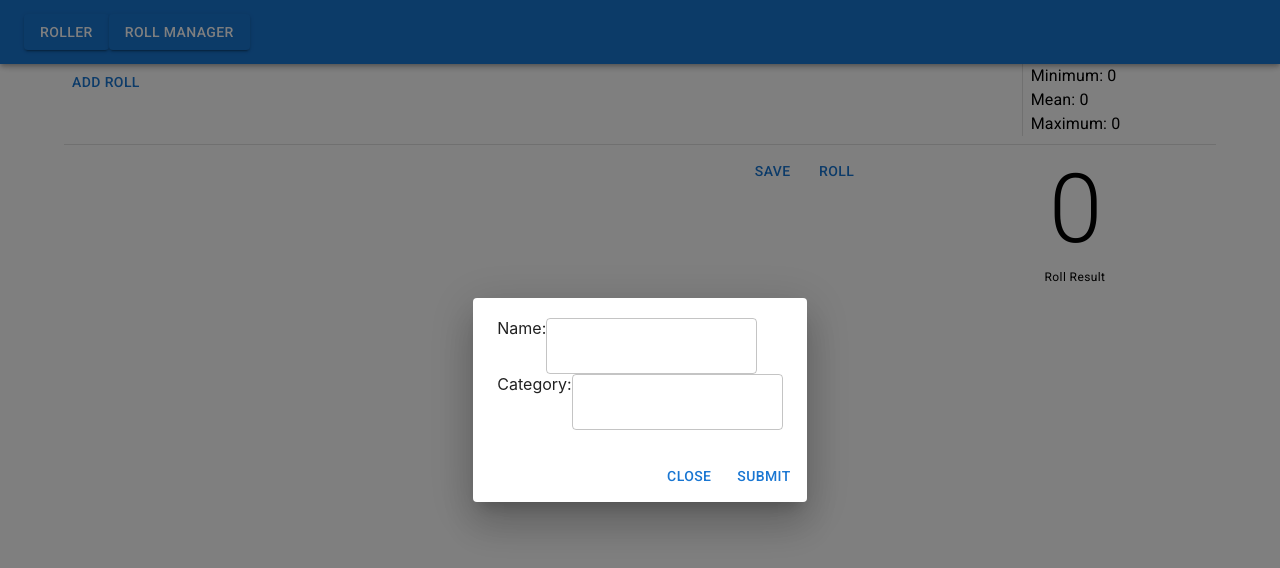
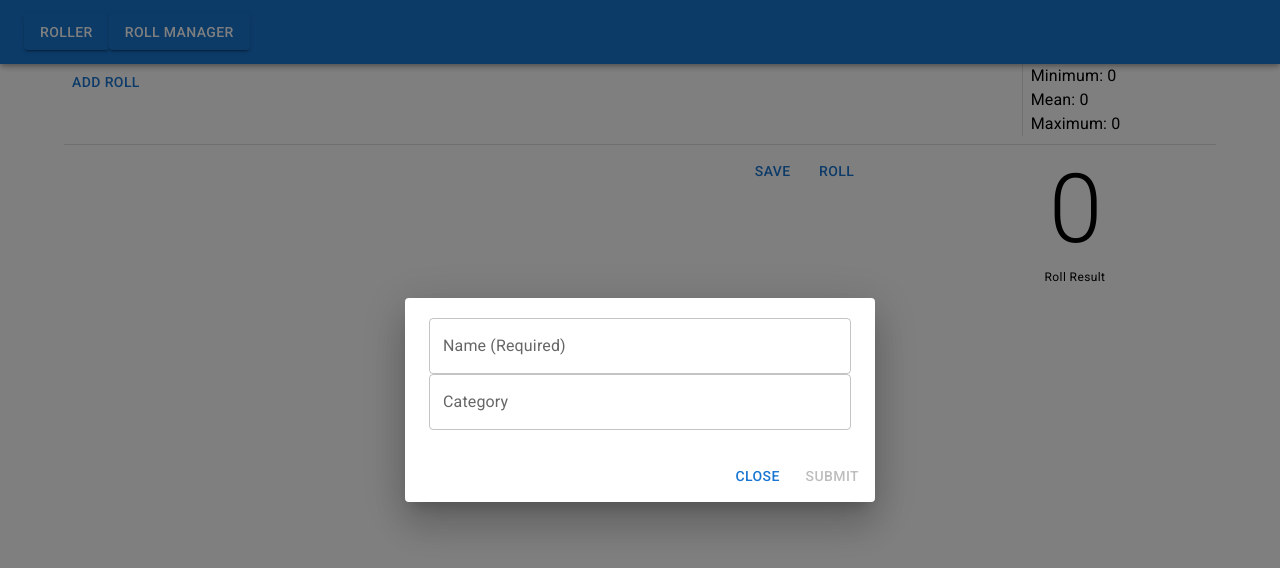
Before and after one commit to c-grattan/droll, a React (Create React App) app: page / in a window 1280 px wide. Both pictures are taken after a click on the button "SAVE". Shown: the top 568 px of the page. Built offline with nearby package versions, Linux system fonts and the light colour scheme; the HTML template or start-up script is replaced by a standard one.

Commit message:
Style update and code tidy

```diff
--- a/src/components/confirmdialogbutton/ConfirmDialogButton.tsx
+++ b/src/components/confirmdialogbutton/ConfirmDialogButton.tsx
@@ -20,7 +20,7 @@ export const ConfirmDialogButton = ({buttonText, onSubmit, children, submitDisab
 	}
 
 	return (<>
-		<Dialog open={open}>
+		<Dialog open={open} onClose={() => handleClose(false)}>
 			<DialogContent data-testid="cdb-content">
 				{children}
 			</DialogContent>
--- a/src/components/roller/Roller.tsx
+++ b/src/components/roller/Roller.tsx
@@ -47,7 +47,7 @@ export const Roller = ({rollManager}: RProps) => {
 		<Grid container spacing={1}>
 			<Grid item xs={9}>
 				{!noSelection && <>
-					<p>Currently editing: {rollManager.rolls[rollManager.getSelected()].name}</p>
+					<Typography variant="body1">Currently editing: {rollManager.rolls[rollManager.getSelected()].name}</Typography>
 					<Button
 						onClick={() => {
 							rollManager.setSelected(-1);
@@ -56,7 +56,7 @@ export const Roller = ({rollManager}: RProps) => {
 						data-testid="roller-reset"
 					>
 						Reset to new roll
-					</Button><br/>
+					</Button>
 				</>}
 				<RollComponent roll={roll} setRoll={(roll) => setRoll(roll)} />
 			</Grid>
@@ -75,12 +75,24 @@ export const Roller = ({rollManager}: RProps) => {
 					buttonText="Save"
 					data-testid="roller-openSave"
 					onSubmit={() => saveRoll()}
+					submitDisabled={saveName === undefined || saveName.length === 0}
 				>
-					<span>Name:</span>
-					<TextField inputProps={{'data-testid':"roller-saveName"}} disabled={!noSelection} value={saveName} onChange={(event) => {setSaveName(event.target.value)}} />
-					<br/><span>Category:</span>
-					<TextField inputProps={{'data-testid':"roller-saveCategory"}} value={saveCategory} onChange={(event) => {setSaveCategory(event.target.value)}} />
-					<>{saveName !== undefined && rollManager.getNames().includes(saveName) && <p>Warning! A roll already exists with that name, saving will overwrite the data.</p>}</>
+					<TextField
+						inputProps={{'data-testid':"roller-saveName"}}
+						disabled={!noSelection}
+						value={saveName}
+						onChange={(event) => {setSaveName(event.target.value)}}
+						label="Name (Required)"
+						fullWidth
+					/>
+					<TextField
+						inputProps={{'data-testid':"roller-saveCategory"}}
+						value={saveCategory}
+						onChange={(event) => {setSaveCategory(event.target.value)}}
+						label="Category"
+						fullWidth
+					/>
+					<>{saveName !== undefined && rollManager.getNames().includes(saveName) && <Typography variant="body1">Warning! A roll already exists with that name, saving will overwrite it</Typography>}</>
 				</ConfirmDialogButton>
 
 				<Button data-testid="roller-testRoll" onClick={() => setRollResult(roll.roll())}>Roll</Button>
--- a/src/components/rollmanagercomponent/RollManagerComponent.tsx
+++ b/src/components/rollmanagercomponent/RollManagerComponent.tsx
@@ -22,27 +22,33 @@ export const RollManagerComponent = ({rollManager, changeTab}: RMCProps) => {
 	const columns: GridColDef[] = [
 		{
 			field: 'name',
-			headerName: 'Name'
+			headerName: 'Name',
+			flex: 1
 		},
 		{
 			field: 'category',
-			headerName: 'Category'
+			headerName: 'Category',
+			flex: 1
 		},
 		{
 			field: 'min',
-			headerName: 'Minimum'
+			headerName: 'Minimum',
+			flex: 1
 		},
 		{
 			field: 'mean',
-			headerName: 'Mean'
+			headerName: 'Mean',
+			flex: 1
 		},
 		{
 			field: 'max',
-			headerName: 'Maximum'
+			headerName: 'Maximum',
+			flex: 1
 		},
 		{
 			field: 'actions',
 			headerName: 'Actions',
+			flex: 0.5,
 			renderCell: (params) => <>
 				<IconButton
 					data-testid={"rollmanager-loadRow" + params.rowNode.id}
@@ -95,7 +101,6 @@ export const RollManagerComponent = ({rollManager, changeTab}: RMCProps) => {
 	function updateNewRolls(): void {
 		rollManager.parseNewRolls(uploadedRolls, append);
 		setDisplayData(rollManager.rolls);
-		setUploadMessage("Loaded Droll file");
 		setUploadedRolls([]);
 	}
 
@@ -125,7 +130,6 @@ export const RollManagerComponent = ({rollManager, changeTab}: RMCProps) => {
 				rows={rows}
 			/>
 		}
-		<Typography variant="body1">Import:</Typography>
 		<ConfirmDialogButton
 			submitDisabled={uploadedRolls.length === 0}
 			onSubmit={() => updateNewRolls()}
@@ -138,12 +142,19 @@ export const RollManagerComponent = ({rollManager, changeTab}: RMCProps) => {
 				}}
 				onChange={(event) => load(event)}
 			/>
-			<p>Append data instead of overwriting?</p>
-			<Checkbox
-				inputProps={{'aria-label': 'Toggle append checkbox'}}
-				checked={append}
-				onChange={(event) => {setAppend(event.target.checked)}}
-			/>
+			<>
+				{
+					rollManager.rolls.length > 0 && <>
+						<Typography variant="body1">
+							Append data instead of overwriting?
+							<Checkbox
+								inputProps={{'aria-label': 'Toggle append checkbox'}}
+								checked={append}
+								onChange={(event) => {setAppend(event.target.checked)}}
+							/>
+						</Typography>
+				</>}
+			</>
 		</ConfirmDialogButton>
 
 		{uploadMessage !== "" && <p data-testid="rollmanager-uploadmessage">{uploadMessage}</p>}
```
